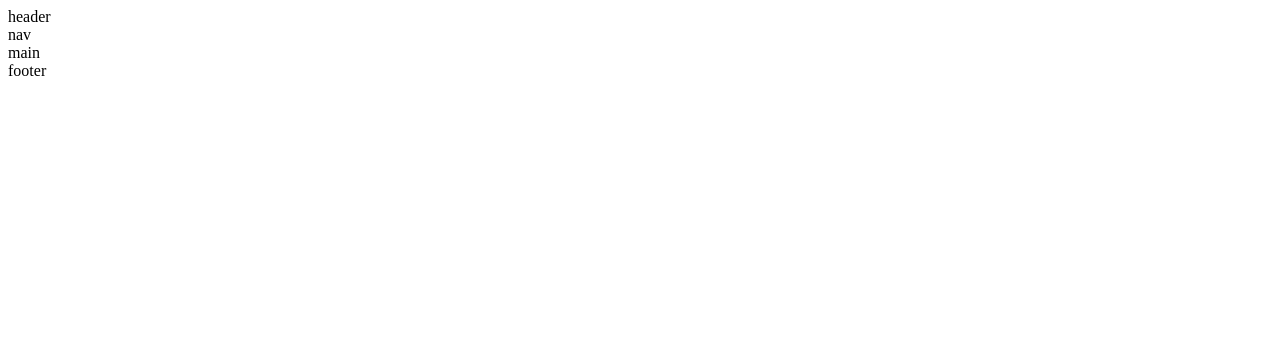
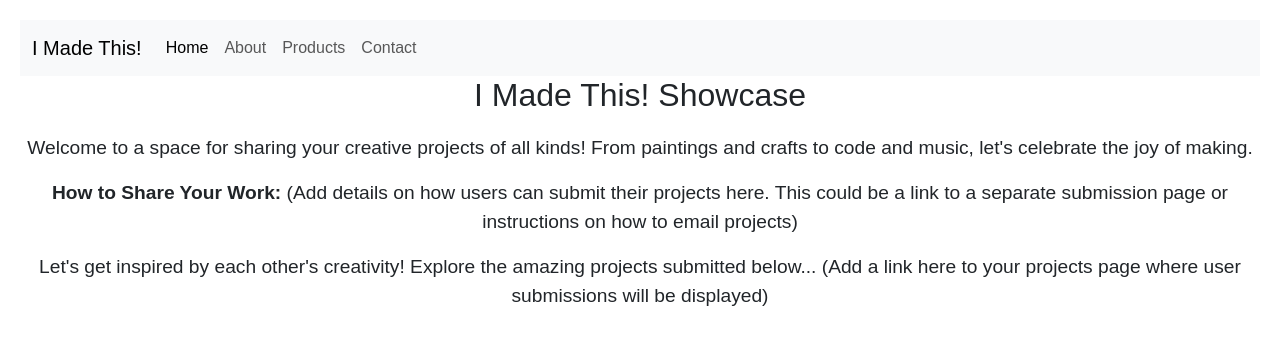
Before and after one commit to kingluddite/nc-web-fun-review-week-04, a plain HTML site: page index.html in a window 1280 px wide. Drawn offline with nearby package versions, Linux system fonts and the light colour scheme.

Commit message:
Add bootstrap and bs navbar

```diff
--- a/index.html
+++ b/index.html
@@ -1,19 +1,78 @@
-<!DOCTYPE html>
+<!-- remember to validate! -->
+<!doctype html>
 <html lang="en">
 
 <head>
-  <meta charset="UTF-8">
-  <meta name="viewport" content="width=device-width, initial-scale=1.0">
-  <title>I Made This</title>
+  <meta charset="UTF-8" />
+  <meta name="viewport" content="width=device-width, initial-scale=1.0" />
+  <title>I Made This! Showcase</title>
+  <link href="https://cdn.jsdelivr.net/npm/bootstrap@5.3.3/dist/css/bootstrap.min.css" rel="stylesheet"
+    integrity="sha384-QWTKZyjpPEjISv5WaRU9OFeRpok6YctnYmDr5pNlyT2bRjXh0JMhjY6hW+ALEwIH" crossorigin="anonymous">
+</head>
+<style>
+  /* Add some basic styling here! You can customize fonts, colors, etc. */
+  body {
+    font-family: Arial, sans-serif;
+    margin: 0;
+    padding: 20px;
+  }
+
+  h1 {
+    text-align: center;
+    font-size: 2em;
+    margin-bottom: 20px;
+  }
+
+  p {
+    text-align: center;
+    font-size: 1.2em;
+  }
+</style>
 </head>
 
 <body>
-  <div class="container">
-    <header>header</header>
-    <nav>nav</nav>
-    <main>main</main>
-    <footer>footer</footer>
-  </div>
+  <nav class="navbar navbar-expand-lg bg-body-tertiary">
+    <div class="container-fluid">
+      <a class="navbar-brand" href="#">I Made This!</a>
+      <button class="navbar-toggler" type="button" data-bs-toggle="collapse" data-bs-target="#navbarSupportedContent"
+        aria-controls="navbarSupportedContent" aria-expanded="false" aria-label="Toggle navigation">
+        <span class="navbar-toggler-icon"></span>
+      </button>
+      <div class="collapse navbar-collapse" id="navbarSupportedContent">
+        <ul class="navbar-nav me-auto mb-2 mb-lg-0">
+          <li class="nav-item">
+            <a class="nav-link active" aria-current="page" href="#">Home</a>
+          </li>
+          <li class="nav-item">
+            <a class="nav-link" href="#">About</a>
+          </li>
+          <li class="nav-item">
+            <a class="nav-link" href="#">Products</a>
+          </li>
+          <li class="nav-item">
+            <a class="nav-link" href="#">Contact</a>
+          </li>
+        </ul>
+      </div>
+    </div>
+  </nav>
+  <h1>I Made This! Showcase</h1>
+  <p>
+    Welcome to a space for sharing your creative projects of all kinds! From
+    paintings and crafts to code and music, let's celebrate the joy of making.
+  </p>
+  <p>
+    <strong>How to Share Your Work:</strong> (Add details on how users can
+    submit their projects here. This could be a link to a separate submission
+    page or instructions on how to email projects)
+  </p>
+  <p>
+    Let's get inspired by each other's creativity! Explore the amazing
+    projects submitted below... (Add a link here to your projects page where
+    user submissions will be displayed)
+  </p>
 </body>
+<script src="https://cdn.jsdelivr.net/npm/bootstrap@5.3.3/dist/js/bootstrap.bundle.min.js"
+  integrity="sha384-YvpcrYf0tY3lHB60NNkmXc5s9fDVZLESaAA55NDzOxhy9GkcIdslK1eN7N6jIeHz" crossorigin="anonymous"></script>
 
 </html>
```
